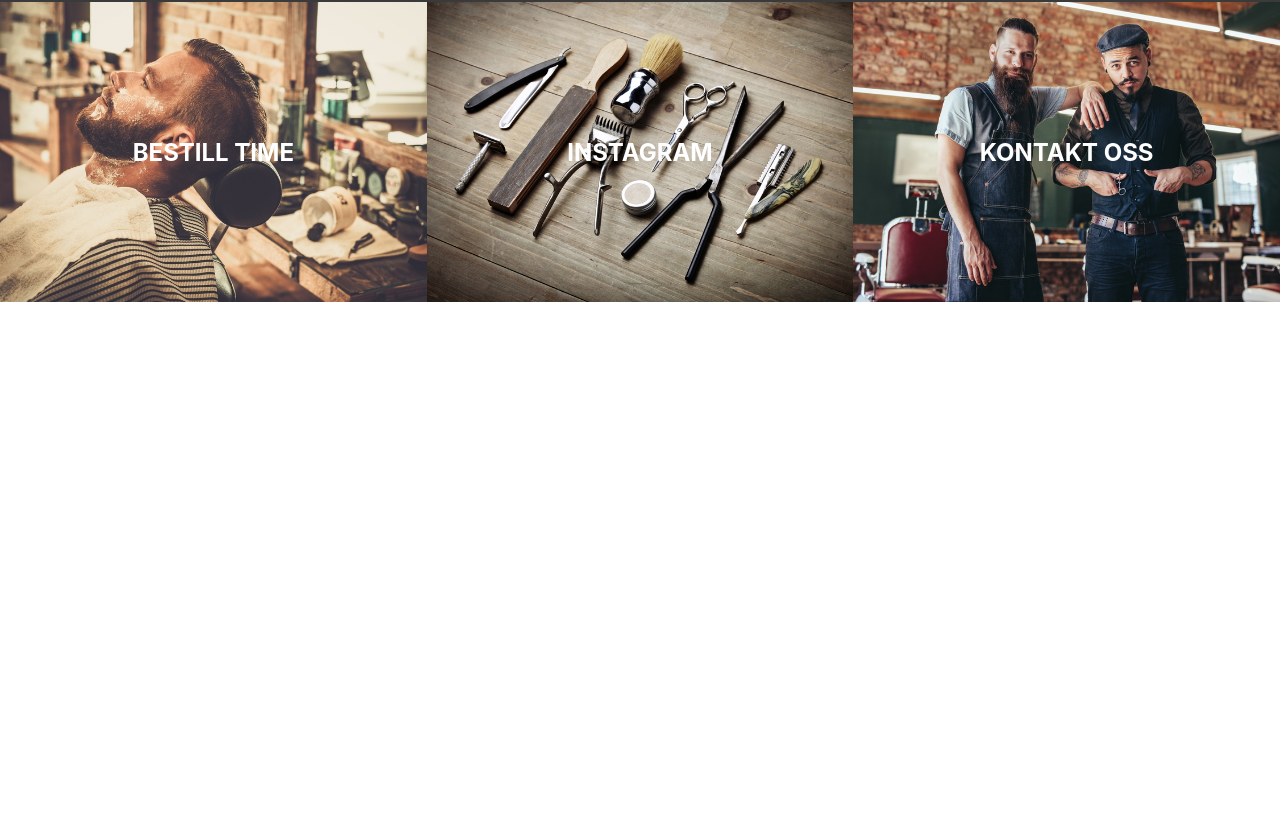
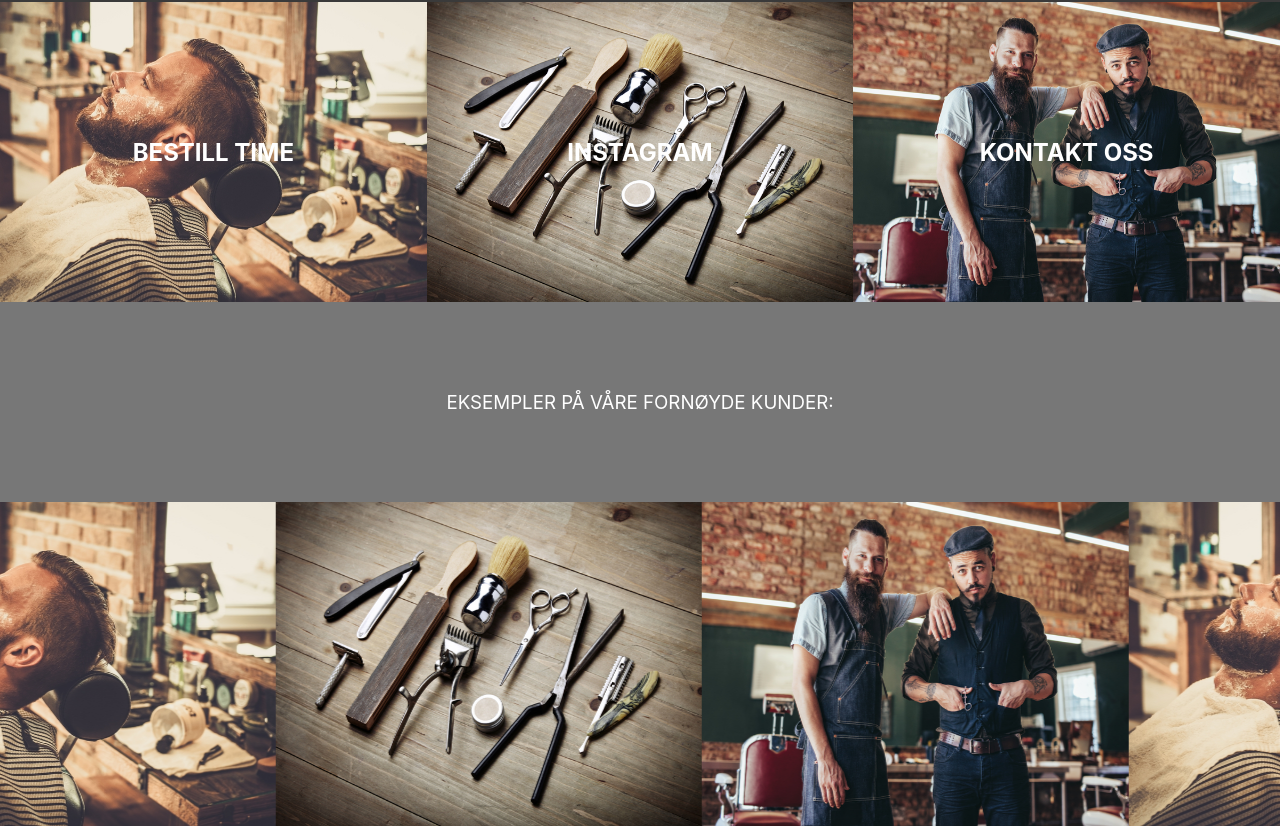
Before and after one commit to DevrMichael/barber-website, a React (Create React App) app: page / in a window 1280 px wide. Shown: the part 618-1444 px from the top of the page. Before the commit the page ends 920 px from the top, so only its background shows below. Built offline with nearby package versions, Linux system fonts and the light colour scheme; grey boxes are pictures that could not be loaded.

Commit message:
Add image slider

```diff
--- a/src/App.css
+++ b/src/App.css
@@ -108,6 +108,7 @@ nav > a:hover {
   opacity: 1;
   transform: translateY(0);
 }
+
 .features {
   display: flex;
   width: 100%;
@@ -141,3 +142,46 @@ nav > a:hover {
   background-size: cover;
   background-position: center;
 }
+
+.customers-header {
+  text-align: center;
+  display: flex;
+  height: 200px;
+  width: 100%;
+  margin: auto;
+  justify-content: center;
+  align-items: center;
+  background-color: #777777;
+  color: white;
+  text-transform: uppercase;
+}
+.customers-header h3 {
+  font-weight: 400;
+}
+
+.customers-image-slider {
+  width: 100%;
+  overflow: hidden;
+}
+.slider-images {
+  display: flex;
+  width: 100%;
+  animation: slide 150s infinite;
+}
+.slider-images img {
+  width: 33.33%;
+}
+@keyframes slide {
+  0% {
+    transform: translateX(0);
+  }
+  33.33% {
+    transform: translateX(-100%);
+  }
+  66.66% {
+    transform: translateX(-200%);
+  }
+  100% {
+    transform: translateX(0);
+  }
+}
--- a/src/App.js
+++ b/src/App.js
@@ -1,4 +1,7 @@
 import "./App.css";
+import imageOne from './assets/features-one.jpg'
+import imageTwo from './assets/features-two.jpg'
+import imageThree from './assets/features-three.jpg'
 
 function App() {
   return (
@@ -32,6 +35,22 @@ function App() {
           <h2>Kontakt Oss</h2>
         </div>
       </div>
+      <div className="customers-header">
+        <h3>Eksempler på våre fornøyde kunder:</h3>
+      </div>
+      <div className="customers-image-slider">
+        <div className="slider-images">
+          <img src={imageOne} alt="First img" />
+          <img src={imageTwo} alt="Second img" />
+          <img src={imageThree} alt="Third img" />
+          <img src={imageOne} alt="First img" />
+          <img src={imageTwo} alt="Second img" />
+          <img src={imageThree} alt="Third img" />
+          <img src={imageOne} alt="First img" />
+          <img src={imageTwo} alt="Second img" />
+          <img src={imageThree} alt="Third img" />
+        </div>
+      </div>
     </>
   );
 }
```
